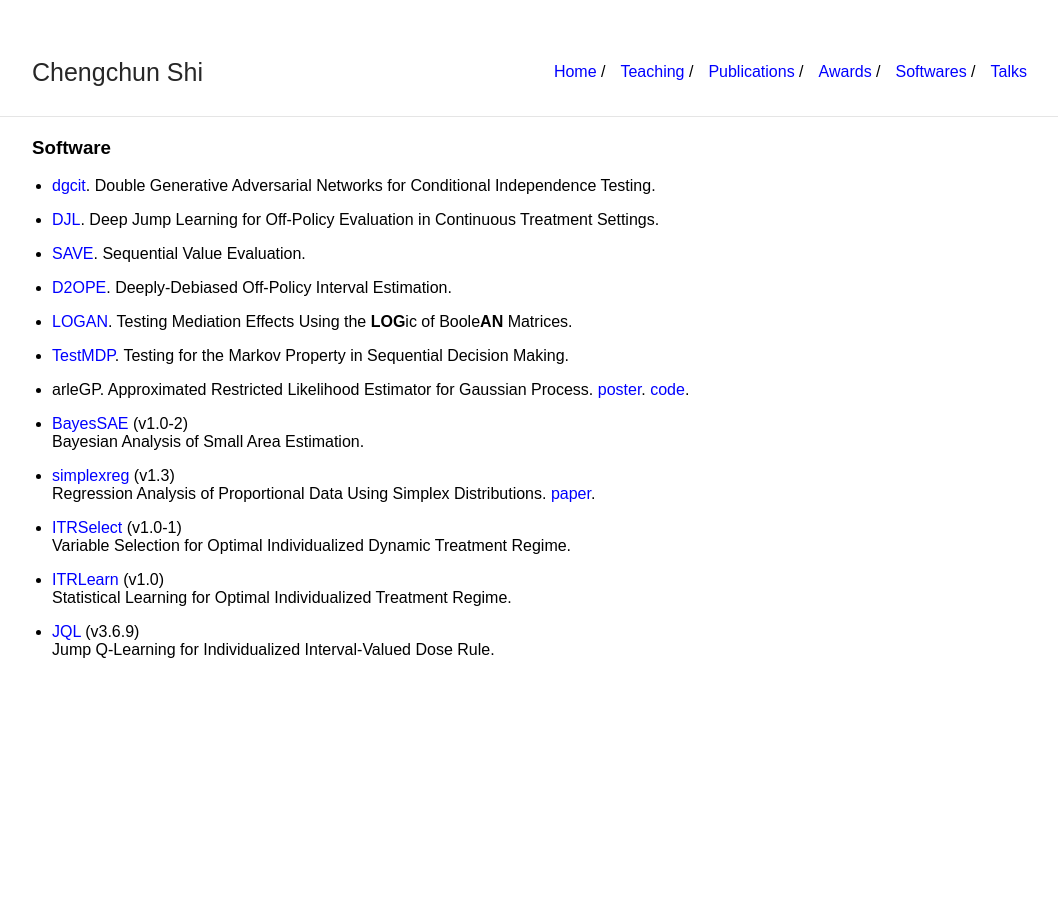
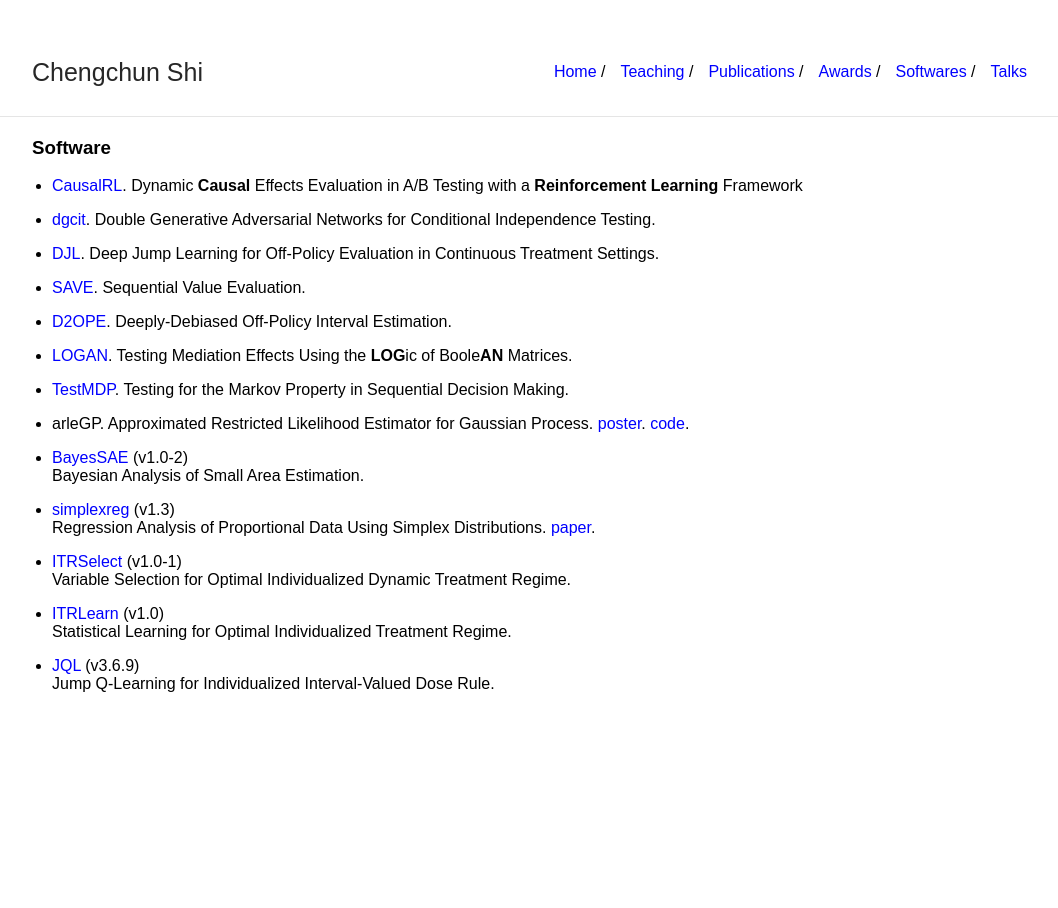
Before and after one commit to callmespring/callmespring.github.io, a Jekyll site: the page built from software.md, in a window 1280 px wide. Shown: the whole page, without its empty margins (108-1166 px from the left). Built offline with Jekyll 4.4.1, drawn with Linux system fonts in a browser that asks for light colours.

Commit message:
Update software.md

```diff
--- a/software.md
+++ b/software.md
@@ -4,6 +4,8 @@ title: Software
 ---
 
 ### Software
+
+* [CausalRL](https://github.com/callmespring/CausalRL). Dynamic **Causal** Effects Evaluation in A/B Testing with a **Reinforcement Learning** Framework
 
 * [dgcit](https://github.com/callmespring/dgcit). Double Generative Adversarial Networks for Conditional Independence Testing.
 
```
